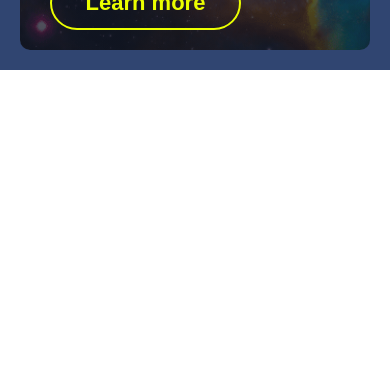
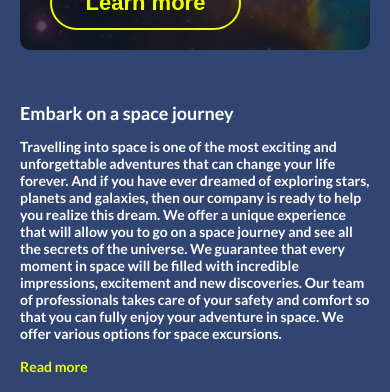
Before and after one commit to falconbow/space-landing, a React (Create React App) app: page / in a window 390 px wide. Shown: the part 2196-2588 px from the top of the page. Before the commit the page ends 2266 px from the top, so only its background shows below. Built offline with nearby package versions, Linux system fonts and the light colour scheme.

Commit message:
feat: rename components and add text block

```diff
--- a/src/App.js
+++ b/src/App.js
@@ -1,15 +1,17 @@
 import React from "react";
 import { Navbar } from "./Navbar/Navbar";
-import { Description } from "./Description/Description";
 import "./App.scss";
 import { Grid } from "./Grid/Grid";
+import { Title } from "./Title/Title";
+import { Description } from "./Decription/Description";
 
 const App = () => {
   return (
     <div className="App">
       <Navbar />
+      <Title />
+      <Grid />
       <Description />
-      <Grid />
     </div>
   );
 };
--- /dev/null
+++ b/src/Decription/Description.jsx
@@ -0,0 +1,22 @@
+import "./Description.scss";
+
+export const Description = () => {
+  return (
+    <div className="description">
+      <h1 className="description_title">Embark on a space journey</h1>
+      <p className="description_content">
+        Travelling into space is one of the most exciting and unforgettable
+        adventures that can change your life forever. And if you have ever
+        dreamed of exploring stars, planets and galaxies, then our company is
+        ready to help you realize this dream. We offer a unique experience that
+        will allow you to go on a space journey and see all the secrets of the
+        universe. We guarantee that every moment in space will be filled with
+        incredible impressions, excitement and new discoveries. Our team of
+        professionals takes care of your safety and comfort so that you can
+        fully enjoy your adventure in space. We offer various options for space
+        excursions.
+      </p>
+      <a className="description_link">Read more</a>
+    </div>
+  );
+};
--- /dev/null
+++ b/src/Decription/Description.scss
@@ -0,0 +1,55 @@
+@import "../sass/colors.scss";
+
+.description {
+  background: $blue;
+  text-align: start;
+  padding: 40px;
+  color: $white;
+  &_title {
+    font-size: 32px;
+  }
+  &_content {
+    font-size: 20px;
+  }
+  &_link {
+    font-size: 20px;
+    color: $green;
+  }
+  &_link:hover {
+    filter: brightness(60%);
+    cursor: pointer;
+  }
+}
+@media(max-width: 1000px) {
+  .description {
+    padding: 20px;
+
+    &_title {
+      font-size: 24px;
+    }
+    &_content{
+      font-size: 16px;
+
+    }
+    &_link {
+      font-size: 16px;
+
+    }
+  }
+}
+@media(max-width: 600px) {
+  .description {
+    &_title {
+      font-size: 18px;
+
+    }
+    &_content{
+      font-size: 14px;
+
+    }
+    &_link {
+      font-size: 14px;
+
+    }
+  }
+}
--- a/src/Description/Description.scss
+++ /dev/null
@@ -1,96 +0,0 @@
-@import "../sass/colors.scss";
-
-.title {
-  background:   linear-gradient(180deg, rgba(0, 0, 0, 0) 0%, rgba(15, 20, 32, 0.79) 100%),url("../assets/images/title.png") no-repeat;
-  background-size: cover;
-
-  width: 100%;
-  display: grid;
-  grid-template-columns: 60% 40%;
-  &_header {
-    color: $white;
-    text-align: start;
-    margin: 15% 0 15% 70px;
-    &__title {
-      font-size: 72px;
-      margin-bottom: 20px;
-      &-highlight {
-        color: $pink;
-      }
-    }
-    &__subheader {
-      font-size: 32px;
-      margin-bottom: 20px;
-
-      &-highlight {
-        color: $green;
-      }
-    }
-    &__button {
-      background: $green;
-      color: $black;
-      border-radius: 100px;
-      width: 191px;
-      height: 54px;
-      font-size: 22px;
-    }
-  }
-  &_image {
-    background: url("../assets/images/earth.png") no-repeat;
-    width: 327px;
-    height: 366px;
-    margin-top: 70px;
-    justify-self: center;
-  }
-}
-
-@media (max-width: 1000px) {
-  .title {
-    &_header {
-      margin: 20% 0 20% 70px;
-      &__title {
-        font-size: 48px;
-      }
-      &__subheader {
-        font-size: 22px;
-      }
-    }
-    &_image {
-      justify-self: end;
-      margin-top: 0;
-      width: 300px;
-      height: 336px;
-      position: relative;
-      left: 50px;
-    }
-  }
-}
-@media (max-width: 600px) {
-  .title {
-
-    display: grid;
-    grid-template-rows: 50% 50%;
-    grid-template-columns: none;
-    &_header {
-      order:2;
-      margin: 0 20px 50px 20px;
-      text-align: center;
-      &__title {
-        font-size: 36px;
-        font-weight: 800;
-      }
-      &__subheader {
-        font-size: 16px;
-      }
-    }
-    &_image {
-      justify-self: auto;
-      width: 100%;
-      height: 336px;
-      position: relative;
-      z-index: 0;
-      transform: translateY(-30%);
-
-    }
-  }
-}
--- a/src/Description/Description.jsx
+++ b/src/Title/Title.jsx
@@ -1,6 +1,6 @@
-import "./Description.scss";
+import "./Title.scss";
 
-export const Description = () => {
+export const Title = () => {
   return (
     <div className="title">
       <div className="title_header">
--- a/src/Title/Title.scss
+++ b/src/Title/Title.scss
@@ -0,0 +1,96 @@
+@import "../sass/colors.scss";
+
+.title {
+  background:   linear-gradient(180deg, rgba(0, 0, 0, 0) 0%, rgba(15, 20, 32, 0.79) 100%),url("../assets/images/title.png") no-repeat;
+  background-size: cover;
+
+  width: 100%;
+  display: grid;
+  grid-template-columns: 60% 40%;
+  &_header {
+    color: $white;
+    text-align: start;
+    margin: 15% 0 15% 70px;
+    &__title {
+      font-size: 72px;
+      margin-bottom: 20px;
+      &-highlight {
+        color: $pink;
+      }
+    }
+    &__subheader {
+      font-size: 32px;
+      margin-bottom: 20px;
+
+      &-highlight {
+        color: $green;
+      }
+    }
+    &__button {
+      background: $green;
+      color: $black;
+      border-radius: 100px;
+      width: 191px;
+      height: 54px;
+      font-size: 22px;
+    }
+  }
+  &_image {
+    background: url("../assets/images/earth.png") no-repeat;
+    width: 327px;
+    height: 366px;
+    margin-top: 70px;
+    justify-self: center;
+  }
+}
+
+@media (max-width: 1000px) {
+  .title {
+    &_header {
+      margin: 20% 0 20% 70px;
+      &__title {
+        font-size: 48px;
+      }
+      &__subheader {
+        font-size: 22px;
+      }
+    }
+    &_image {
+      justify-self: end;
+      margin-top: 0;
+      width: 300px;
+      height: 336px;
+      position: relative;
+      left: 50px;
+    }
+  }
+}
+@media (max-width: 600px) {
+  .title {
+
+    display: grid;
+    grid-template-rows: 50% 50%;
+    grid-template-columns: none;
+    &_header {
+      order:2;
+      margin: 0 20px 50px 20px;
+      text-align: center;
+      &__title {
+        font-size: 36px;
+        font-weight: 800;
+      }
+      &__subheader {
+        font-size: 16px;
+      }
+    }
+    &_image {
+      justify-self: auto;
+      width: 100%;
+      height: 336px;
+      position: relative;
+      z-index: 0;
+      transform: translateY(-30%);
+
+    }
+  }
+}
--- a/src/Title/Title.tsx
+++ /dev/null
@@ -1,5 +0,0 @@
-import "./Title.scss";
-
-export const Title = () => {
-  return null;
-};
```
